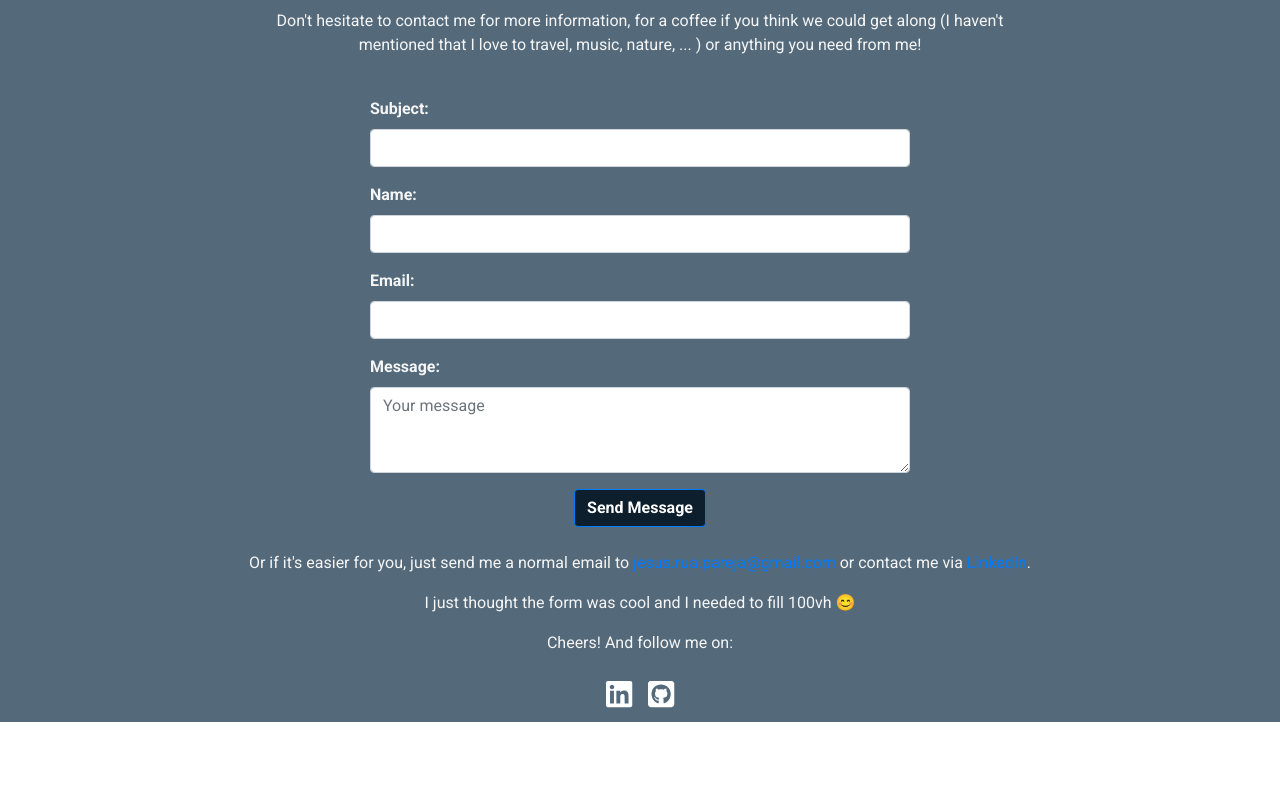
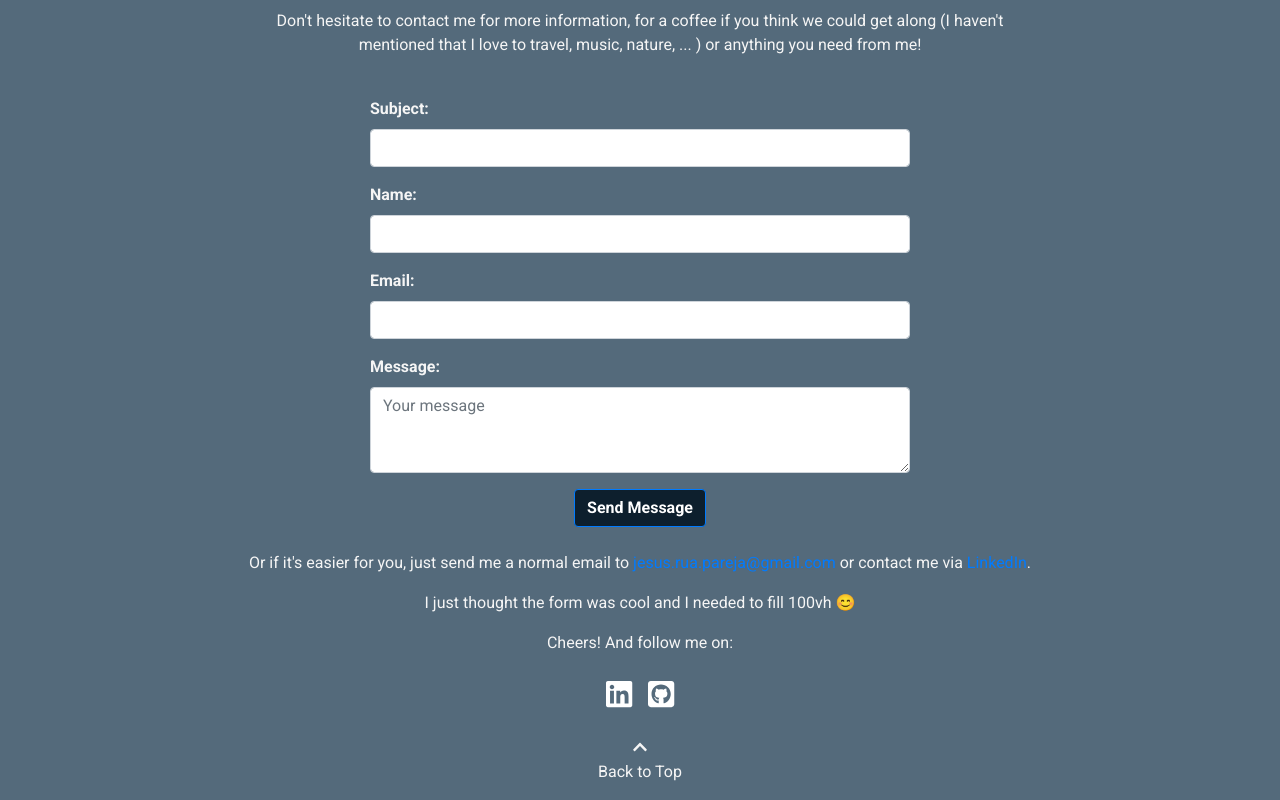
Before and after one commit to jesusrua/my_portfolio, a React (Create React App) app: page / in a window 1280 px wide. Shown: the part 3152-3952 px from the top of the page. Before the commit the page ends 3874 px from the top, so only its background shows below. Built offline with nearby package versions, Linux system fonts and the light colour scheme.

Commit message:
back to top added

```diff
--- a/src/Components/4.Contact/Contact.js
+++ b/src/Components/4.Contact/Contact.js
@@ -3,6 +3,8 @@ import './Contact.css';
 import {Container, Row, Col, Form, Button} from 'react-bootstrap';
 import {FontAwesomeIcon} from '@fortawesome/react-fontawesome';
 import {faLinkedin, faGithubSquare} from '@fortawesome/free-brands-svg-icons';
+import {animateScroll as scroll} from 'react-scroll';
+import {faChevronUp} from '@fortawesome/free-solid-svg-icons';
 import emailjs from 'emailjs-com';
 
 function Contact () {
@@ -76,6 +78,13 @@ function Contact () {
                 <a href="https://github.com/jesusrua" target="_blank" rel="noreferrer"><FontAwesomeIcon className="techLogos m-2 linkClassContact" icon={faGithubSquare}/></a>
               </Col>
             </Row>
+
+            <Row className="mt-3">
+              <Col className="text-center ">
+                <FontAwesomeIcon icon={faChevronUp} onClick={()=> scroll.scrollToTop()} />
+                <p className="scroll" onClick={()=> scroll.scrollToTop()}>Back to Top</p>
+              </Col>
+            </Row>
           </Col>
         </Row>
 
```
